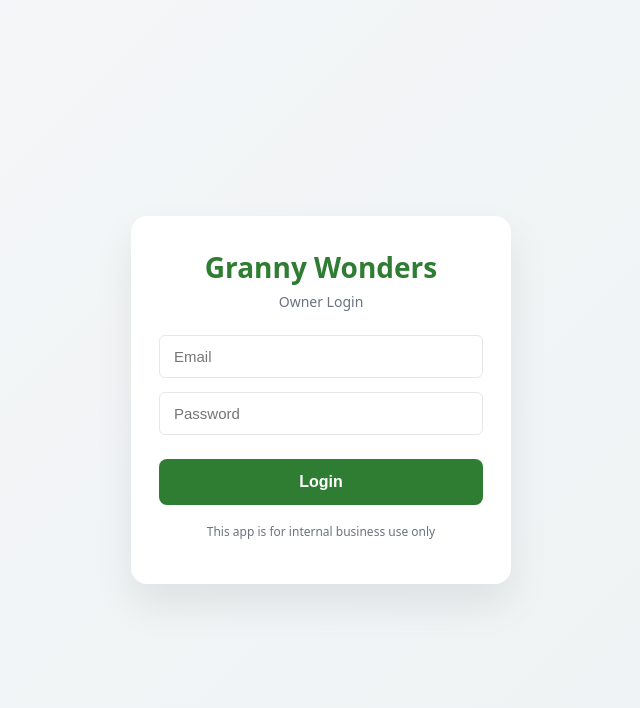
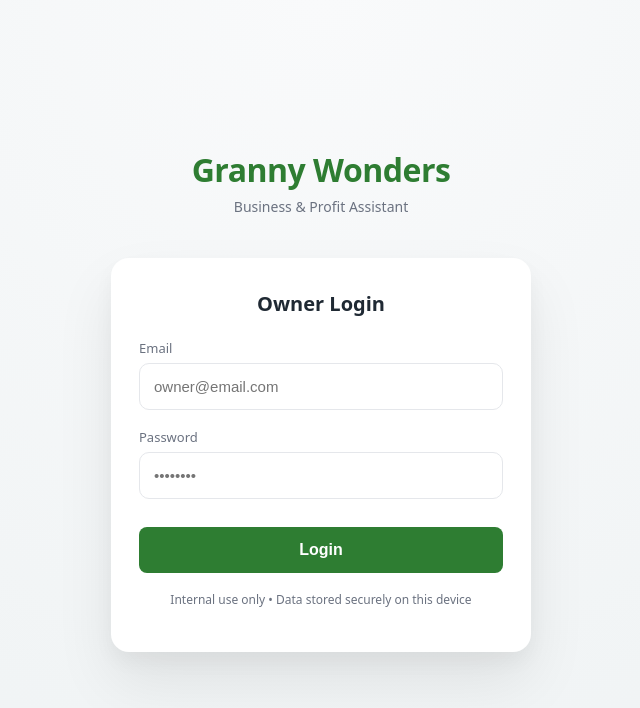
Before and after one commit to divyadileepkavanal20-sudo/granny-wonders-app, a plain HTML site: page index.html in a window 1280 px wide. Shown: the whole page, without its empty margins (319-959 px from the left). Drawn offline with Linux system fonts and the light colour scheme.

Commit message:
third commit

```diff
--- a/css/main.css
+++ b/css/main.css
@@ -42,66 +42,116 @@ body {
   font-weight: 600;
 }
 
-/* ================= LOGIN PAGE ================= */
+/* ================= PREMIUM LOGIN ================= */
 
-.login-page {
+.login-shell {
   min-height: 100vh;
+  background: radial-gradient(
+    circle at top,
+    #f9fafb,
+    #eef2f3
+  );
   display: flex;
   justify-content: center;
   align-items: center;
-  background: linear-gradient(135deg, #f5f7f9, #eef2f3);
   padding: 20px;
 }
 
-.login-card {
+.login-container {
   width: 100%;
-  max-width: 380px;
-  background: var(--card);
-  padding: 32px 28px;
-  border-radius: 16px;
-  box-shadow: 0 20px 40px rgba(0, 0, 0, 0.08);
+  max-width: 420px;
+  display: flex;
+  flex-direction: column;
+  gap: 28px;
+}
+
+/* Brand */
+.login-brand {
   text-align: center;
 }
 
-.login-card h1 {
+.login-brand h1 {
   margin: 0;
-  font-size: 28px;
+  font-size: 32px;
   font-weight: 800;
+  letter-spacing: -0.5px;
   color: var(--primary);
 }
 
-.login-subtitle {
-  margin: 6px 0 24px;
+.login-brand p {
+  margin-top: 6px;
   font-size: 14px;
   color: var(--muted);
 }
 
-.login-card input {
-  margin-bottom: 14px;
-  font-size: 15px;
-  padding: 12px 14px;
+/* Card */
+.login-box {
+  background: white;
+  border-radius: 18px;
+  padding: 32px 28px;
+  box-shadow:
+    0 30px 60px rgba(0,0,0,0.08),
+    0 10px 20px rgba(0,0,0,0.04);
 }
 
-.login-card button {
+.login-box h2 {
+  margin: 0 0 22px;
+  font-size: 20px;
+  font-weight: 700;
+  text-align: center;
+}
+
+/* Inputs */
+.input-group {
+  margin-bottom: 18px;
+}
+
+.input-group label {
+  display: block;
+  font-size: 13px;
+  margin-bottom: 6px;
+  color: var(--muted);
+}
+
+.input-group input {
+  width: 100%;
+  padding: 14px 14px;
+  border-radius: 10px;
+  border: 1px solid var(--border);
+  font-size: 15px;
+}
+
+.input-group input:focus {
+  border-color: var(--primary);
+  box-shadow: 0 0 0 3px rgba(46,125,50,0.1);
+}
+
+/* Button */
+.login-btn {
   width: 100%;
   margin-top: 10px;
+  padding: 14px;
+  font-size: 16px;
+  border-radius: 12px;
 }
 
-.login-hint {
+/* Footer note */
+.login-note {
   margin-top: 18px;
   font-size: 12px;
   color: var(--muted);
+  text-align: center;
 }
 
-/* ---------- Mobile tweaks ---------- */
+/* Mobile polish */
 @media (max-width: 480px) {
-  .login-card {
-    padding: 26px 20px;
-    border-radius: 14px;
+  .login-box {
+    padding: 26px 22px;
+    border-radius: 16px;
   }
 
-  .login-card h1 {
-    font-size: 24px;
+  .login-brand h1 {
+    font-size: 26px;
   }
 }
 
--- a/index.html
+++ b/index.html
@@ -2,23 +2,40 @@
 <html lang="en">
 <head>
   <meta charset="UTF-8">
-  <title>Granny Wonders | Login</title>
+  <title>Granny Wonders | Owner Login</title>
   <link rel="stylesheet" href="css/main.css">
 </head>
-<body class="login-page">
+<body class="login-shell">
 
-  <div class="login-card">
-    <h1>Granny Wonders</h1>
-    <p class="login-subtitle">Owner Login</p>
+  <div class="login-container">
 
-    <input id="email" placeholder="Email">
-    <input id="password" type="password" placeholder="Password">
+    <div class="login-brand">
+      <h1>Granny Wonders</h1>
+      <p>Business & Profit Assistant</p>
+    </div>
 
-    <button class="primary" onclick="login()">Login</button>
+    <div class="login-box">
+      <h2>Owner Login</h2>
 
-    <p class="login-hint">
-      This app is for internal business use only
-    </p>
+      <div class="input-group">
+        <label>Email</label>
+        <input id="email" placeholder="owner@email.com">
+      </div>
+
+      <div class="input-group">
+        <label>Password</label>
+        <input id="password" type="password" placeholder="••••••••">
+      </div>
+
+      <button class="primary login-btn" onclick="login()">
+        Login
+      </button>
+
+      <p class="login-note">
+        Internal use only • Data stored securely on this device
+      </p>
+    </div>
+
   </div>
 
   <script src="js/auth.js"></script>
```
